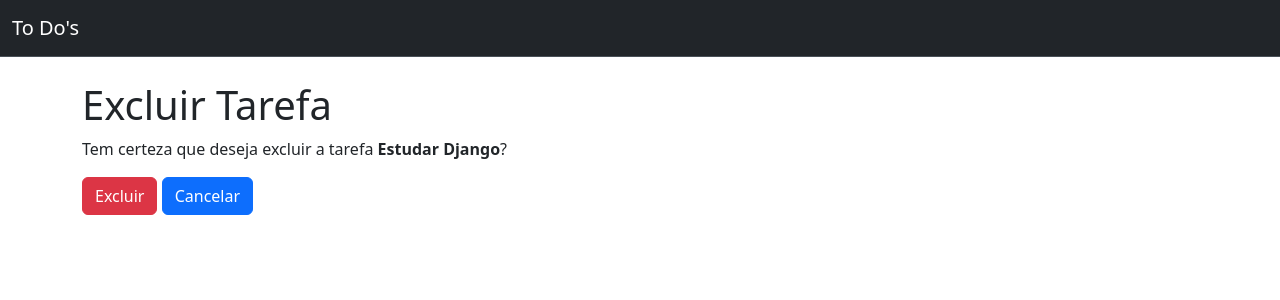
After one commit to Isaac2109/To-Do-List, a Django app: page /delete/1 in a window 1280 px wide. The commit adds this page. Shown: the top 300 px of the page. Run offline with Django 4.2, Linux system fonts and the light colour scheme; data comes from the database, SQL or seed files in the repository; both versions use the stored data as it was after the commit.

Commit message:
Update To-Do-List
Funcionalidade de exclusão de tarefas adicionada.

```diff
--- a/setup/urls.py
+++ b/setup/urls.py
@@ -1,11 +1,12 @@
 from django.contrib import admin
 from django.urls import path
 
-from todos.views import TodoListView, TodoCreateView, TodoUpdateView
+from todos.views import TodoListView, TodoCreateView, TodoUpdateView, TodoDeleteView
 
 urlpatterns = [
     path("admin/", admin.site.urls),
     path("", TodoListView.as_view(), name="todo_list"),
     path("create", TodoCreateView.as_view(), name="todo_create"),
     path("update/<int:pk>", TodoUpdateView.as_view(), name="todo_update"),
+    path("delete/<int:pk>", TodoDeleteView.as_view(), name="todo_delete")
 ]
--- /dev/null
+++ b/todos/templates/todos/todo_confirm_delete.html
@@ -0,0 +1,18 @@
+{% extends "base.html" %}
+
+{% block page_title %}
+    Excluir Tarefa
+{% endblock page_title %}
+
+{% block content %}
+    <h1>Excluir Tarefa</h1>
+    <p>Tem certeza que deseja excluir a tarefa <strong>{{ todo.title }}</strong>?</p>
+
+    <form method="POST">
+        {% csrf_token %}
+
+        <button type="submit" class="btn btn-danger">Excluir</button>
+        <a href="{% url "todo_list" %}" class="btn btn-primary">Cancelar</a>
+
+    </form>
+{% endblock content %}
--- a/todos/templates/todos/todo_list.html
+++ b/todos/templates/todos/todo_list.html
@@ -28,7 +28,7 @@
                       <td>
                           <a href="#" class="btn btn-primary btn-sm">Concluir</a>
                           <a href="{% url "todo_update" pk=todo.pk %}" class="btn btn-secondary btn-sm">Editar</a>
-                          <a href="#" class="btn btn-danger btn-sm">Excluir</a>
+                          <a href="{% url "todo_delete" pk=todo.pk %}" class="btn btn-danger btn-sm">Excluir</a>
                       </td>
                   </tr>
               {% endfor %}
--- a/todos/views.py
+++ b/todos/views.py
@@ -1,4 +1,4 @@
-from django.views.generic import ListView, CreateView, UpdateView
+from django.views.generic import ListView, CreateView, UpdateView, DeleteView
 from django.urls import reverse_lazy
 
 from .models import Todo
@@ -17,3 +17,7 @@ class TodoUpdateView(UpdateView):
     model = Todo
     fields = ["title", "deadline"]
     success_url = reverse_lazy("todo_list")
+
+class TodoDeleteView(DeleteView):
+    model = Todo
+    success_url = reverse_lazy("todo_list")
```
Also changed, not shown: db.sqlite3.
